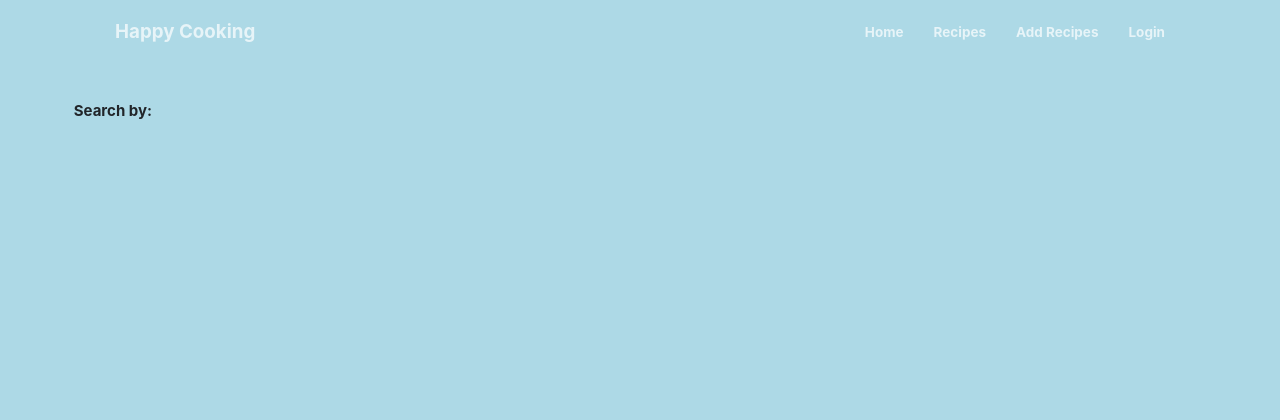
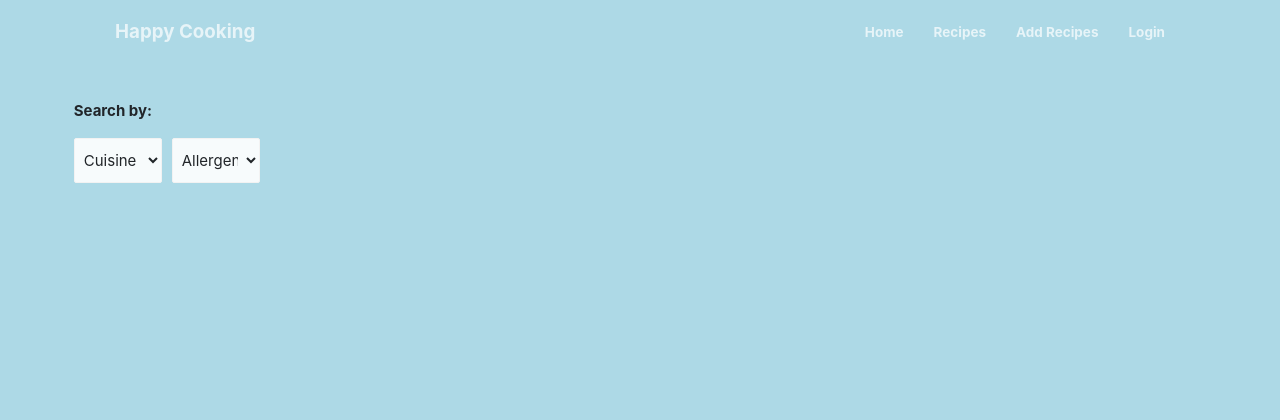
Before and after one commit to Code-Institute-Submissions/happy_cooking, a Flask app: template templates/search_results.html in a window 1280 px wide. Shown: the top 420 px of the page. Run offline with Flask 2, Linux system fonts and the light colour scheme; the template is opened without the code that fills it, so the values that code supplies are empty; some libraries are stand-ins or nearby versions.

Commit message:
added css

```diff
--- a/static/css/style.css
+++ b/static/css/style.css
@@ -43,7 +43,21 @@
     background-size: cover;
 }
 
-.add_recipe_body{
+.add_recipe_body {
     background:url(../img/blackberry-fool.jpg);
     background-size: cover;
 }
+
+.search-selectors {
+    display: flex;
+    align-items: center;
+}
+
+.search-selector {
+    display: block;
+    margin-right: 10px;
+}
+
+.search-selector:last-child {
+    margin-right: 0
+}
```
